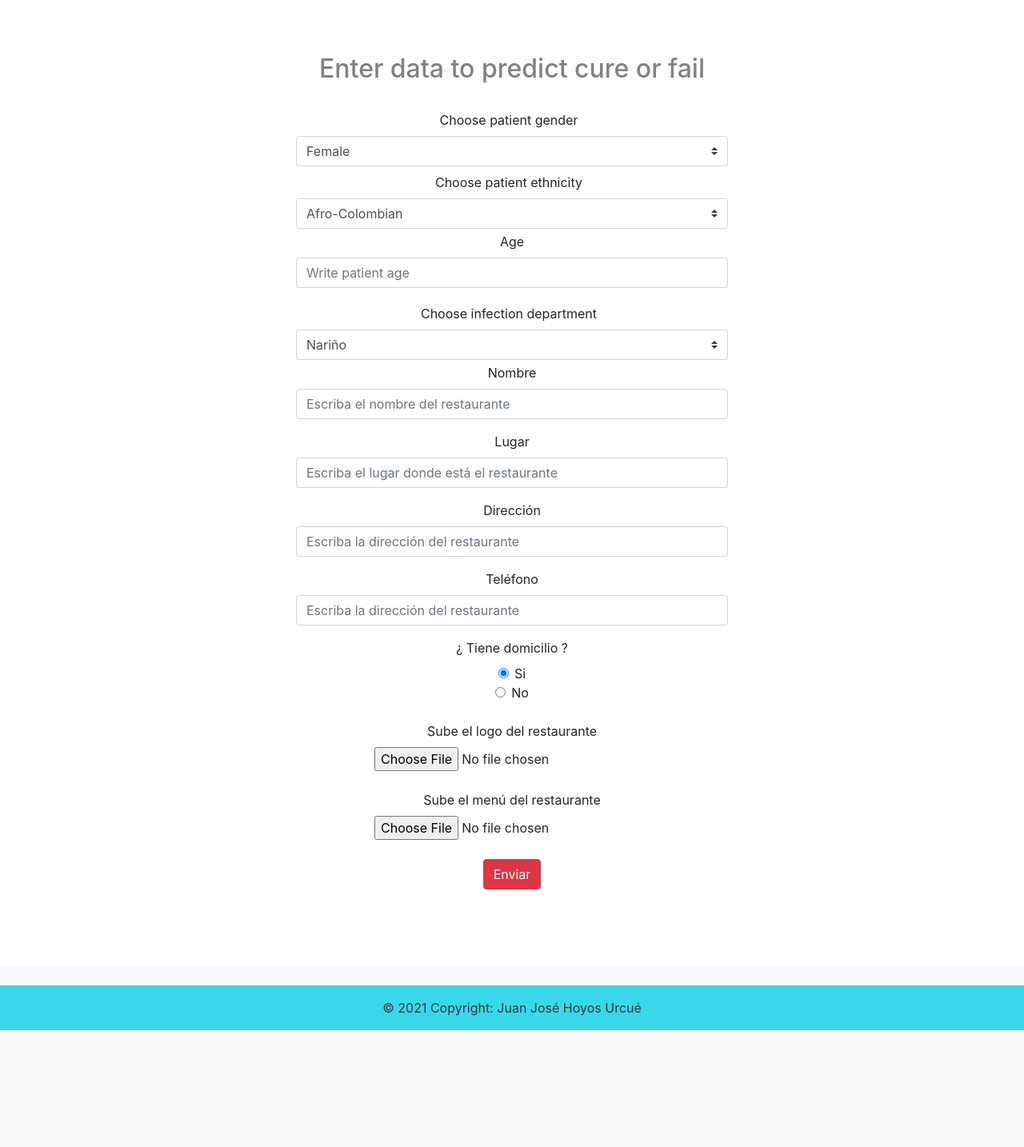
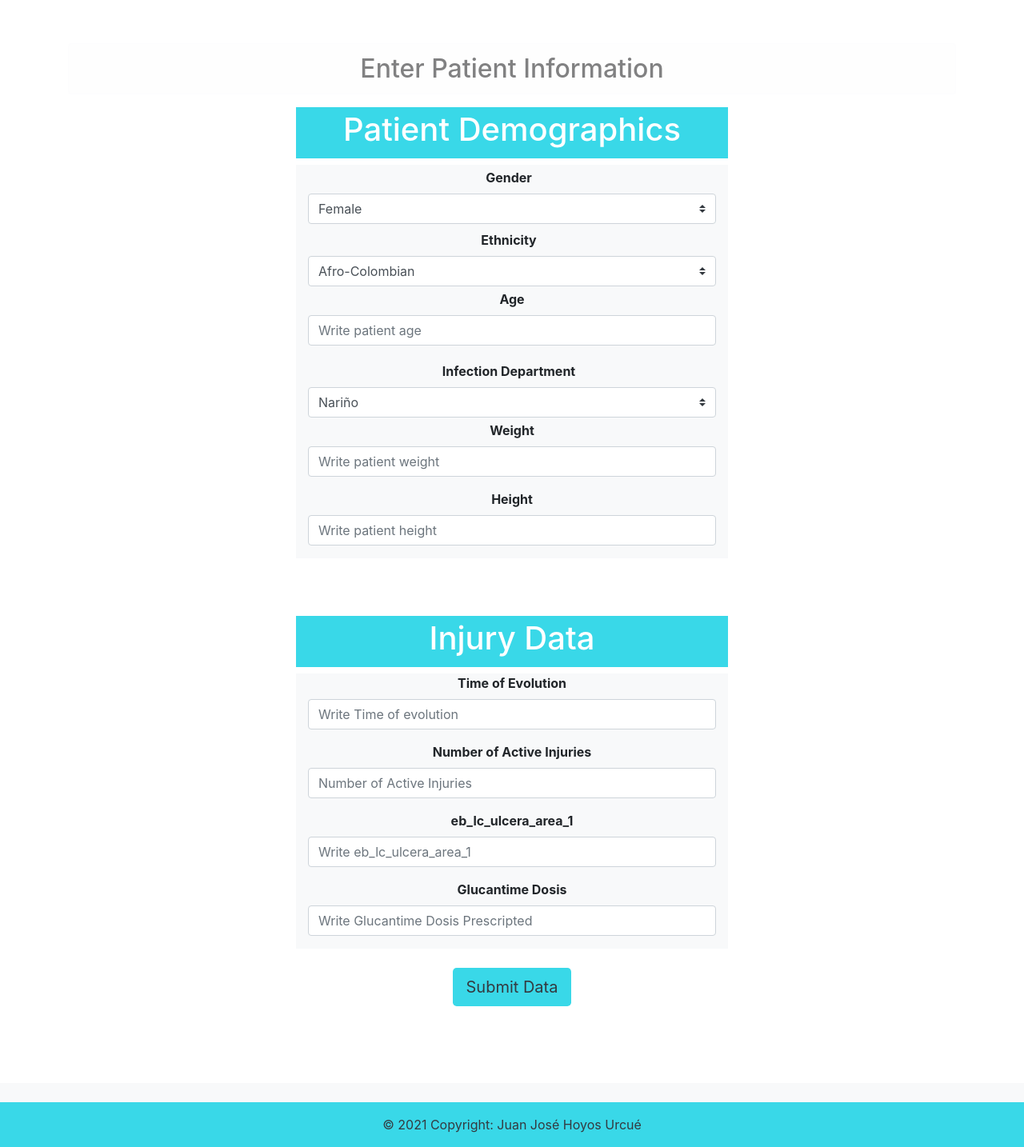
Before and after one commit to 2203juan/LeishPredict-web, a Flask app: page /prediction in a window 1280 px wide. Shown: the part 66-1500 px from the top of the page at 80% size. Before the commit the page ends 1354 px from the top, so only its background shows below. Run offline with Flask 2, Linux system fonts and the light colour scheme; some libraries are stand-ins or nearby versions.

Commit message:
form fixed

```diff
--- a/core_app/templates/prediction.html
+++ b/core_app/templates/prediction.html
@@ -5,7 +5,7 @@
 <div class="container">
     <div class="row">
         <div class="col">
-            <h2 class="text-center alert alert-light">Enter data to predict cure or fail</h2>
+            <h2 class="text-center alert alert-light">Enter Patient Information</h2>
         </div>
     </div>
     <div class="row h-100 justify-content-center align-items-center">
@@ -13,9 +13,17 @@
             <form method="POST" action="/agregar_restaurante" enctype="multipart/form-data">
 
 
+
+                <div class="p-1 mb-2 footer_color text-white">
+                    <h1>Patient Demographics</h1>
+                </div>
+
+                <div class="container bg-light">
+                    <div class="row">
+                        <div class="col-12">
                             <div class="form-row align-items-center">
                                 <div class="col-12 my-1">
-                        <label class="mr-sm-2" for="inlineFormCustomSelect">Choose patient gender</label>
+                                    <label class="mr-sm-2" for="inlineFormCustomSelect"><strong>Gender</strong></label>
                                     <select class="custom-select mr-sm-2" id="gender" name="gender">
                                         <option value="female" selected>Female</option>
                                         <option value="male">Male</option>
@@ -25,7 +33,8 @@
 
                             <div class="form-row align-items-center">
                                 <div class="col-12 my-1">
-                        <label class="mr-sm-2" for="inlineFormCustomSelect">Choose patient ethnicity</label>
+                                    <label class="mr-sm-2"
+                                        for="inlineFormCustomSelect"><strong>Ethnicity</strong></label>
                                     <select class="custom-select mr-sm-2" id="ethnicity" name="ethnicity">
                                         <option value="afrocolombian" selected>Afro-Colombian</option>
                                         <option value="indigenous">Indigenous</option>
@@ -40,14 +49,15 @@
 
 
                             <div class="form-group">
-                    <label for="formGroupExampleInput">Age</label>
+                                <label for="formGroupExampleInput"><strong>Age</strong></label>
                                 <input type="number" min="0" class="form-control" id="age" name="age"
                                     placeholder="Write patient age">
                             </div>
 
                             <div class="form-row align-items-center">
                                 <div class="col-12 my-1">
-                        <label class="mr-sm-2" for="inlineFormCustomSelect">Choose infection department</label>
+                                    <label class="mr-sm-2" for="inlineFormCustomSelect"><strong>Infection
+                                            Department</strong></label>
                                     <select class="custom-select mr-sm-2" id="department" name="department">
                                         <option value="narino" selected>Nariño</option>
                                         <option value="choco">Chocó</option>
@@ -57,58 +67,66 @@
                                 </div>
                             </div>
 
+                            <div class="form-group">
+                                <label for="formGroupExampleInput"><strong>Weight</strong></label>
+                                <input type="number" min="0" class="form-control" id="weight" name="weight"
+                                    placeholder="Write patient weight">
+                            </div>
 
                             <div class="form-group">
-                    <label for="formGroupExampleInput">Nombre</label>
-                    <input type="text" class="form-control" id="nombre" name="nombre"
-                        placeholder="Escriba el nombre del restaurante">
+                                <label for="formGroupExampleInput"><strong>Height</strong></label>
+                                <input type="number" min="0" class="form-control" id="height" name="height"
+                                    placeholder="Write patient height">
+                            </div>
+                        </div>
+                    </div>
+                </div>
+
+                <br><br><br>
+
+                <div class="p-1 mb-2 footer_color text-white">
+                    <h1>Injury Data</h1>
+                </div>
+
+                <div class="container bg-light">
+                    <div class="row">
+                        <div class="col-12">
+
+                            <div class="form-group">
+                                <label for="formGroupExampleInput"><strong>Time of Evolution</strong></label>
+                                <input type="number" min="0" class="form-control" id="time" name="time"
+                                    placeholder="Write Time of evolution">
+                            </div>
+
+                            <div class="form-group">
+                                <label for="formGroupExampleInput"><strong>Number of Active Injuries</strong></label>
+                                <input type="number" min="0" class="form-control" id="active" name="active"
+                                    placeholder="Number of Active Injuries">
+                            </div>
+
+                            <div class="form-group">
+                                <label for="formGroupExampleInput"><strong>eb_lc_ulcera_area_1</strong></label>
+                                <input type="number" min="0" class="form-control" id="eb_lc_ulcera_area_1"
+                                    name="eb_lc_ulcera_area_1" placeholder="Write eb_lc_ulcera_area_1">
+                            </div>
+
+
+                            <div class="form-group">
+                                <label for="formGroupExampleInput"><strong>Glucantime Dosis</strong></label>
+                                <input type="number" min="0" class="form-control" id="dosis" name="dosis"
+                                    placeholder="Write Glucantime Dosis Prescripted">
                             </div>
 
 
 
-                <div class="form-group">
-                    <label for="formGroupExampleInput">Lugar</label>
-                    <input type="text" class="form-control" id="lugar" name="lugar"
-                        placeholder="Escriba el lugar donde está el restaurante">
+
                         </div>
-
-                <div class="form-group">
-                    <label for="formGroupExampleInput">Dirección</label>
-                    <input type="text" class="form-control" id="direccion" name="direccion"
-                        placeholder="Escriba la dirección del restaurante">
                     </div>
-
-                <div class="form-group">
-                    <label for="formGroupExampleInput">Teléfono</label>
-                    <input type="text" class="form-control" id="telefono" name="telefono"
-                        placeholder="Escriba la dirección del restaurante">
-                </div>
-
-                <label for="">¿ Tiene domicilio ?</label>
-                <div class="form-check">
-                    <input class="form-check-input" type="radio" name="options" id="options1" value="si" checked>
-                    <label class="form-check-label" for="exampleRadios1">Si</label>
-                </div>
-                <div class="form-check">
-                    <input class="form-check-input" type="radio" name="options" id="options2" value="no">
-                    <label class="form-check-label" for="exampleRadios2">No</label>
-                </div>
-
-                <br>
-                <label for="">Sube el logo del restaurante</label>
-                <div class="row">
-                    <div class="col"><input type="file" name="logo"></div>
                 </div>
 
 
                 <br>
-                <label for="">Sube el menú del restaurante</label>
-                <div class="row">
-                    <div class="col"><input type="file" name="menu"></div>
-                </div>
-
-                <br>
-                <button type="submit" class="btn btn-danger text-white">Enviar</button>
+                <button type="submit" class="btn footer_color text-dark btn-lg">Submit Data</button>
                 <br><br>
         </div>
 
```
Lines whose indentation alone changed are shown as unchanged.
